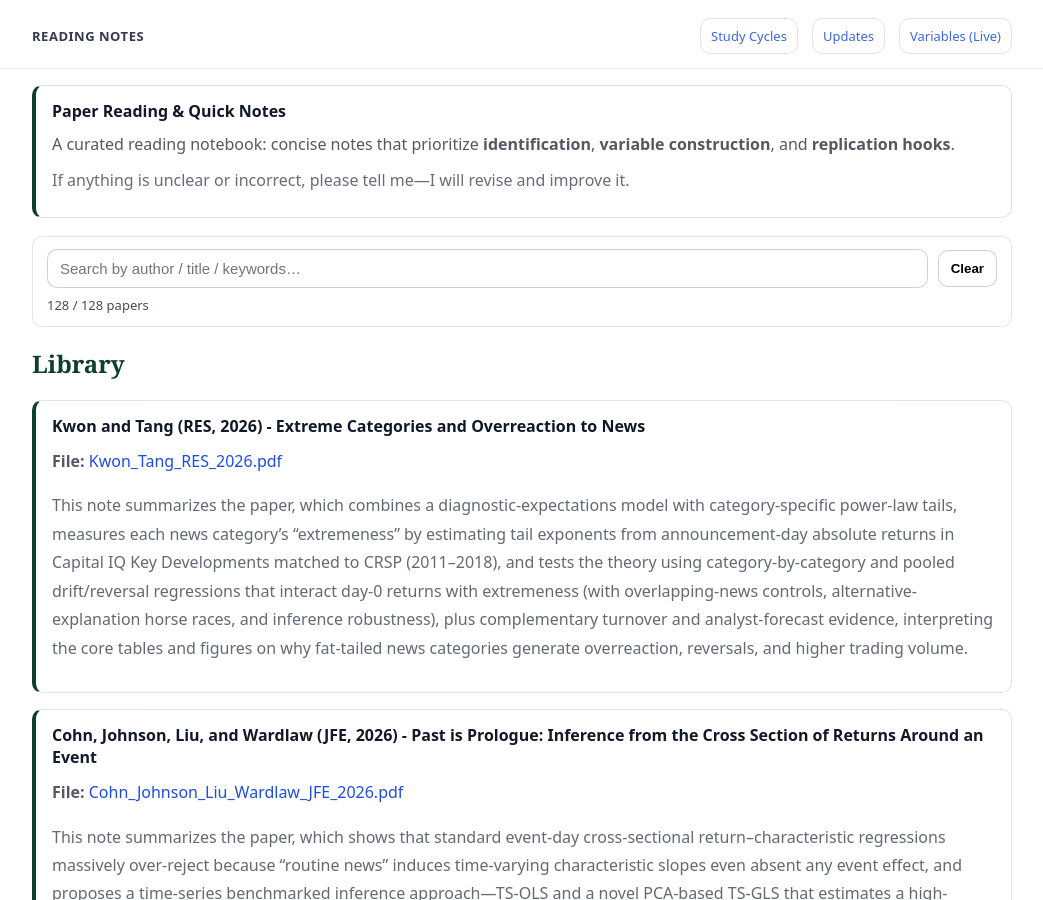
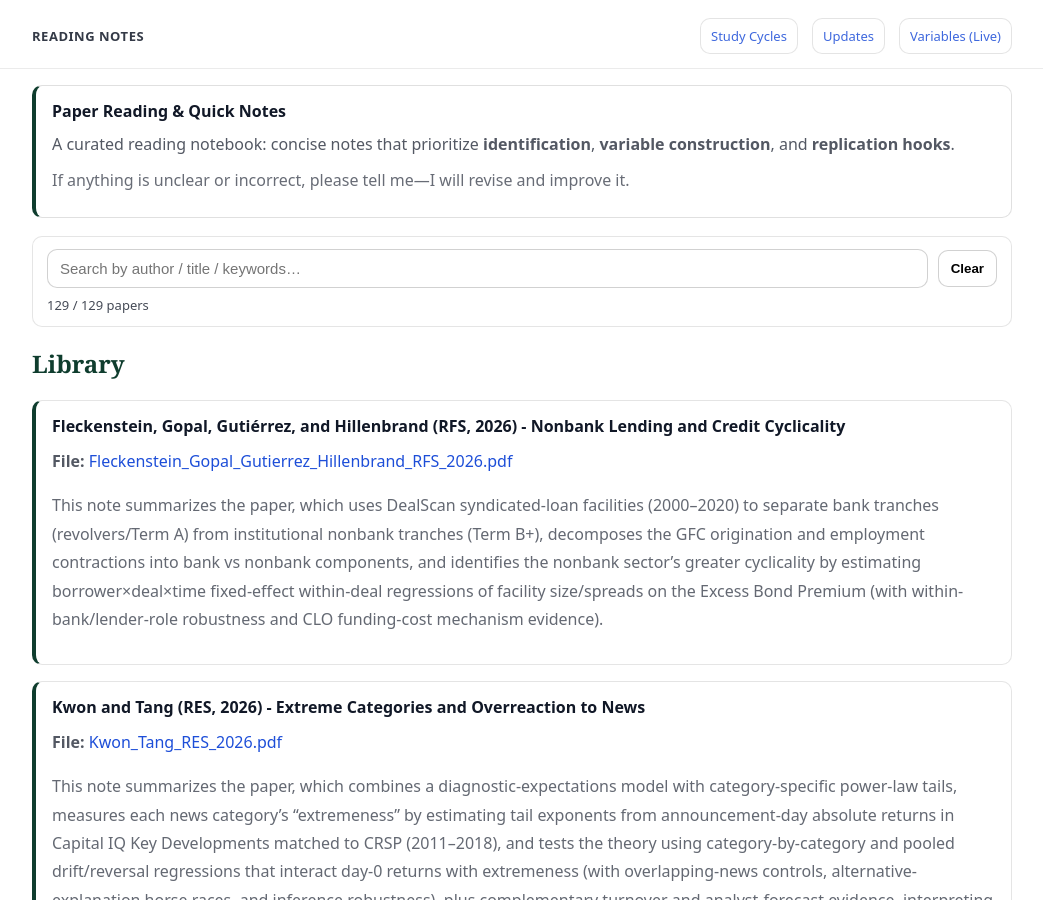
Before and after one commit to yaxinzn/study-archive, a Jekyll site: the page built from reading/index.md, in a window 1280 px wide and 900 px high. Shown: the whole window, without its empty margins (118-1161 px from the left). Built offline with Jekyll 4.4.1, drawn with Linux system fonts in a browser that asks for light colours.

Commit message:
Reading: add/update Fleckenstein_Gopal_Gutierrez_Hillenbrand_RFS_2026.pdf

```diff
--- a/_data/reading.yml
+++ b/_data/reading.yml
@@ -1,3 +1,7 @@
+- title: "Fleckenstein, Gopal, Gutiérrez, and Hillenbrand (RFS, 2026) - Nonbank Lending and Credit Cyclicality"
+  file: "Fleckenstein_Gopal_Gutierrez_Hillenbrand_RFS_2026.pdf"
+  desc: "This note summarizes the paper, which uses DealScan syndicated-loan facilities (2000–2020) to separate bank tranches (revolvers/Term A) from institutional nonbank tranches (Term B+), decomposes the GFC origination and employment contractions into bank vs nonbank components, and identifies the nonbank sector’s greater cyclicality by estimating borrower×deal×time fixed-effect within-deal regressions of facility size/spreads on the Excess Bond Premium (with within-bank/lender-role robustness and CLO funding-cost mechanism evidence)."
+
 - title: "Kwon and Tang (RES, 2026) - Extreme Categories and Overreaction to News"
   file: "Kwon_Tang_RES_2026.pdf"
   desc: "This note summarizes the paper, which combines a diagnostic-expectations model with category-specific power-law tails, measures each news category’s “extremeness” by estimating tail exponents from announcement-day absolute returns in Capital IQ Key Developments matched to CRSP (2011–2018), and tests the theory using category-by-category and pooled drift/reversal regressions that interact day-0 returns with extremeness (with overlapping-news controls, alternative-explanation horse races, and inference robustness), plus complementary turnover and analyst-forecast evidence, interpreting the core tables and figures on why fat-tailed news categories generate overreaction, reversals, and higher trading volume."
```
Also changed, not shown: 1 other file.
